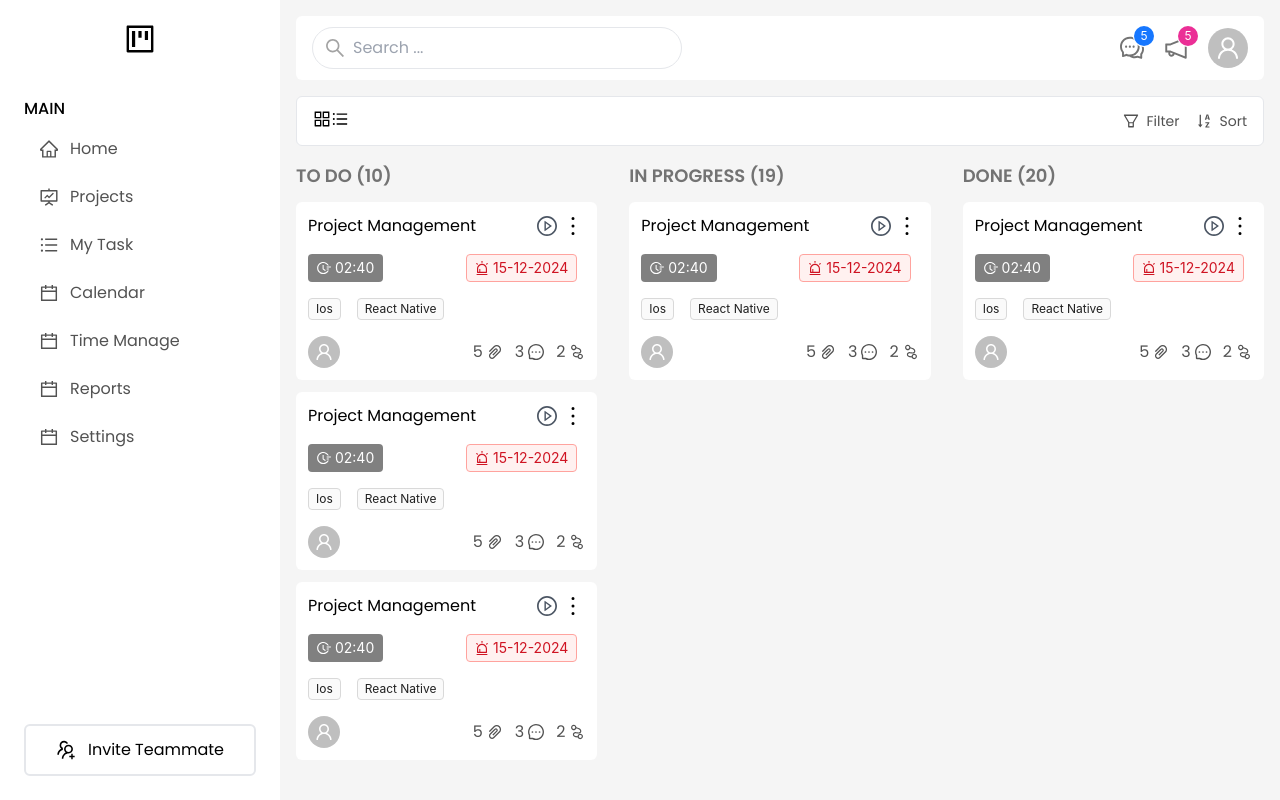
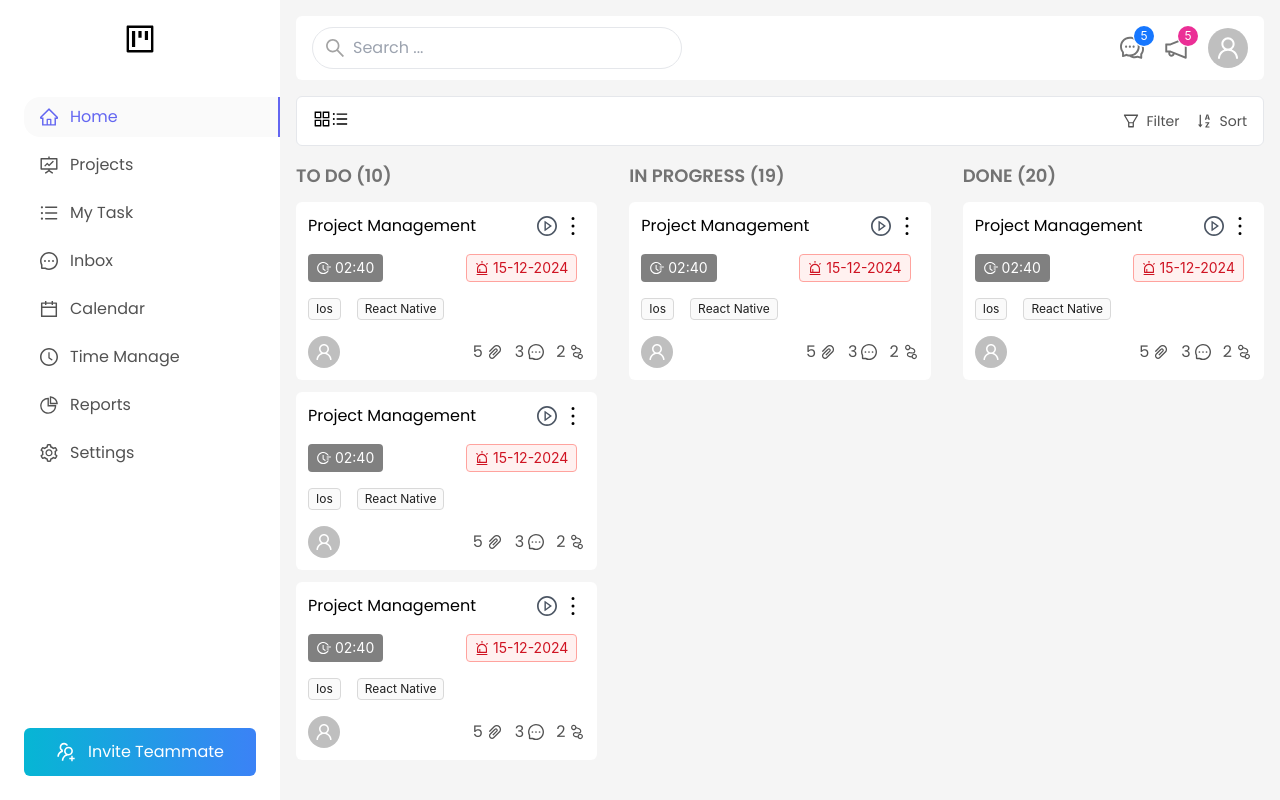
Before and after one commit to mehedi008h/programming-hero-assessment-task, a Next.js app: page /dashboard/tasks in a window 1280 px wide. Built offline with nearby package versions, Linux system fonts and the light colour scheme.

Commit message:
refactoring sidebar

```diff
--- a/app/page.tsx
+++ b/app/page.tsx
@@ -1,9 +1,17 @@
-import { DatePicker } from "antd";
+"use client";
+import { Spin } from "antd";
+import { useRouter } from "next/navigation";
+import { useEffect } from "react";
 
 export default function Home() {
+    const router = useRouter();
+
+    useEffect(() => {
+        setTimeout(() => router.push("/auth/login"), 500);
+    }, [router]);
     return (
-        <main className="flex min-h-screen flex-col items-center justify-between p-24">
-            <DatePicker />
+        <main className="flex min-h-screen flex-col items-center justify-center p-24 bg-neutral-100">
+            <Spin size="large" />
         </main>
     );
 }
--- a/components/common/Sidebar.tsx
+++ b/components/common/Sidebar.tsx
@@ -1,14 +1,13 @@
-import {
-    CalendarOutlined,
-    FundProjectionScreenOutlined,
-    HomeOutlined,
-    ProjectOutlined,
-    UnorderedListOutlined,
-    UsergroupAddOutlined,
-} from "@ant-design/icons";
-import React from "react";
+"use client";
+
+import { sidebarLinks } from "@/static/sidebar";
+import { ProjectOutlined, UsergroupAddOutlined } from "@ant-design/icons";
+import Link from "next/link";
+import React, { useState } from "react";
 
 const Sidebar = () => {
+    // state for active sidebar link
+    const [active, setActive] = useState<string>("Home");
     return (
         <aside className="w-full h-screen overflow-auto bg-white py-6 flex flex-col justify-between">
             <div>
@@ -19,54 +18,30 @@ const Sidebar = () => {
 
                 {/* links  */}
                 <div className="mt-10 ps-6">
-                    <p className="uppercase font-medium mb-2">Main</p>
                     <ul className="space-y-2">
-                        <li className="flex items-center gap-3 hover:bg-neutral-50 ps-4 py-2 rounded-s-2xl cursor-pointer text-neutral-600 hover:text-indigo-500 border-r-2 border-white hover:border-indigo-500">
-                            <HomeOutlined className="text-lg" />
-                            <p className="text-base font-normal">Home</p>
-                        </li>
-                        <li className="flex items-center gap-3 hover:bg-neutral-50 ps-4 py-2 rounded-s-2xl cursor-pointer">
-                            <FundProjectionScreenOutlined className="text-lg text-neutral-600" />
-                            <p className="text-neutral-600 text-base font-normal">
-                                Projects
-                            </p>
-                        </li>
-                        <li className="flex items-center gap-3 hover:bg-neutral-50 ps-4 py-2 rounded-s-2xl cursor-pointer">
-                            <UnorderedListOutlined className="text-lg text-neutral-600" />
-                            <p className="text-neutral-600 text-base font-normal">
-                                My Task
-                            </p>
-                        </li>
-                        <li className="flex items-center gap-3 hover:bg-neutral-50 ps-4 py-2 rounded-s-2xl cursor-pointer">
-                            <CalendarOutlined className="text-lg text-neutral-600" />
-                            <p className="text-neutral-600 text-base font-normal">
-                                Calendar
-                            </p>
-                        </li>
-                        <li className="flex items-center gap-3 hover:bg-neutral-50 ps-4 py-2 rounded-s-2xl cursor-pointer">
-                            <CalendarOutlined className="text-lg text-neutral-600" />
-                            <p className="text-neutral-600 text-base font-normal">
-                                Time Manage
-                            </p>
-                        </li>
-                        <li className="flex items-center gap-3 hover:bg-neutral-50 ps-4 py-2 rounded-s-2xl cursor-pointer">
-                            <CalendarOutlined className="text-lg text-neutral-600" />
-                            <p className="text-neutral-600 text-base font-normal">
-                                Reports
-                            </p>
-                        </li>
-                        <li className="flex items-center gap-3 hover:bg-neutral-50 ps-4 py-2 rounded-s-2xl cursor-pointer">
-                            <CalendarOutlined className="text-lg text-neutral-600" />
-                            <p className="text-neutral-600 text-base font-normal">
-                                Settings
-                            </p>
-                        </li>
+                        {sidebarLinks.map((item) => (
+                            <Link
+                                href={item.link}
+                                key={item.id}
+                                onClick={() => setActive(item.name)}
+                                className={`flex items-center gap-3 hover:bg-neutral-50 ps-4 py-2 rounded-s-2xl cursor-pointer  hover:text-indigo-500 border-r-2  hover:border-indigo-500 ${
+                                    active === item.name
+                                        ? "border-indigo-500 text-indigo-500 bg-neutral-50"
+                                        : "border-white text-neutral-600"
+                                }`}
+                            >
+                                {item.icon}
+                                <p className="text-base font-normal">
+                                    {item.name}
+                                </p>
+                            </Link>
+                        ))}
                     </ul>
                 </div>
             </div>
 
             {/* footer  */}
-            <div className="mx-6 border-2 flex items-center gap-3 justify-center py-3 rounded-md cursor-pointer">
+            <div className="mx-6 bg-gradient-to-r from-cyan-500 to-blue-500 text-white flex items-center gap-3 justify-center py-3 rounded-md cursor-pointer">
                 <UsergroupAddOutlined className="text-xl" />
                 <p>Invite Teammate</p>
             </div>
--- /dev/null
+++ b/static/sidebar.tsx
@@ -0,0 +1,61 @@
+import {
+    CalendarOutlined,
+    ClockCircleOutlined,
+    FundProjectionScreenOutlined,
+    HomeOutlined,
+    MessageOutlined,
+    PieChartOutlined,
+    SettingOutlined,
+    UnorderedListOutlined,
+} from "@ant-design/icons";
+
+export const sidebarLinks = [
+    {
+        id: 1,
+        name: "Home",
+        link: "/dashboard",
+        icon: <HomeOutlined className="text-lg" />,
+    },
+    {
+        id: 2,
+        name: "Projects",
+        link: "/dashboard/projects",
+        icon: <FundProjectionScreenOutlined className="text-lg" />,
+    },
+    {
+        id: 3,
+        name: "My Task",
+        link: "/dashboard/tasks",
+        icon: <UnorderedListOutlined className="text-lg" />,
+    },
+    {
+        id: 4,
+        name: "Inbox",
+        link: "/dashboard",
+        icon: <MessageOutlined className="text-lg" />,
+    },
+    {
+        id: 5,
+        name: "Calendar",
+        link: "/dashboard",
+        icon: <CalendarOutlined className="text-lg" />,
+    },
+    {
+        id: 6,
+        name: " Time Manage",
+        link: "/dashboard",
+        icon: <ClockCircleOutlined className="text-lg" />,
+    },
+    {
+        id: 7,
+        name: " Reports",
+        link: "/dashboard",
+        icon: <PieChartOutlined className="text-lg" />,
+    },
+    {
+        id: 8,
+        name: "Settings",
+        link: "/dashboard",
+        icon: <SettingOutlined className="text-lg" />,
+    },
+];
```
Also changed, not shown: static/index.ts (added).
